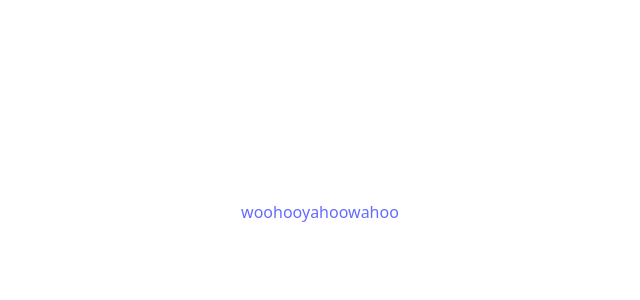
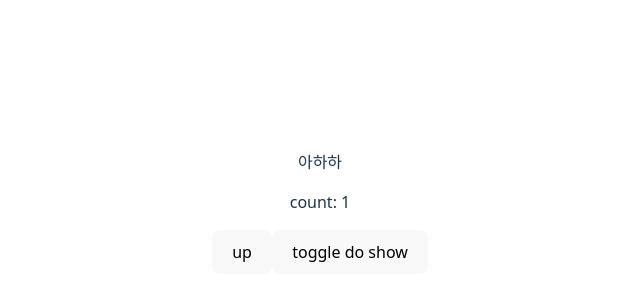
Before and after one commit to ThePott/NXRBootCamp-react-lecture, a React (Vite) app: page / in a window 1280 px wide. Before the commit this address had no page. Shown: the part 188-488 px from the top of the page, without its empty margins (320-960 px from the left). Built offline with nearby package versions, Linux system fonts and the light colour scheme.

Commit message:
✨ 5-1 React 컴포넌트의 생명 주기

```diff
--- a/src/App.jsx
+++ b/src/App.jsx
@@ -1,31 +1,51 @@
-import { Link, Route, Routes, useLocation, useParams, useSearchParams } from 'react-router'
+import { Component, useState } from 'react'
 import './App.css'
 
-const Woohoo = () => {
-  const params = useParams()
-  console.log(params)
-  const [searchParams, setSearchParams] = useSearchParams()
-  const age = searchParams.get("age")
-  console.log("---- age:", age)
-  return (
-    <div>whoohoo</div>
-  )
+
+
+class CountBox extends Component {
+  constructor(props) {
+    super(props)
+    console.log("---- constructed")
+  }
+
+  state = {count: 1}
+
+  componentDidMount() {
+    console.log("---- mounted")
+  }
+
+  componentDidUpdate() {
+    console.log("---- updated")
+  }
+
+  componentWillUnmount() {
+    console.log("---- will unmount")
+  }
+
+  handleClick () {
+    this.setState({ count: this.state.count + 1})
+    console.log("---- clicked")
+  }
+
+  render() {
+    return (
+      <>
+        아하하
+        <p>{`count: ${this.state.count}`}</p>
+        <button onClick={() => this.handleClick()}>up</button>
+      </>
+    )
+  }
 }
 
-
 const App = () => {
-  const location = useLocation()
-  console.log("---- location:", location, location.path, location.params)
+  const [doShow, setDoShow] = useState(true)
   return (
     <>
-    <Link to="/woohoo/김오즈?age=36">woohoo</Link>
-    <Link to="/yahoo">yahoo</Link>
-    <Link to="/wahoo">wahoo</Link>
-    <Routes>
-      <Route path="/woohoo/:name" element={<Woohoo />} />
-      <Route path="/yahoo" element={<div>yahoo</div>} />
-      <Route path="/wahoo" element={<div>wahoo</div>} />
-    </Routes>
+    {/* <CountBox /> */}
+    {doShow && <CountBox />}
+    <button onClick={() => setDoShow((prev) => !prev)}>toggle do show</button>
     </>
   )
 }
--- a/src/main.jsx
+++ b/src/main.jsx
@@ -2,10 +2,10 @@ import { StrictMode } from 'react'
 import { createRoot } from 'react-dom/client'
 import './index.css'
 import App from './App.jsx'
-import { BrowserRouter } from 'react-router'
+// import { BrowserRouter } from 'react-router'
 
 createRoot(document.getElementById('root')).render(
-  <BrowserRouter>
+  // <BrowserRouter>
     <App />
-  </BrowserRouter>
+
 )
```
